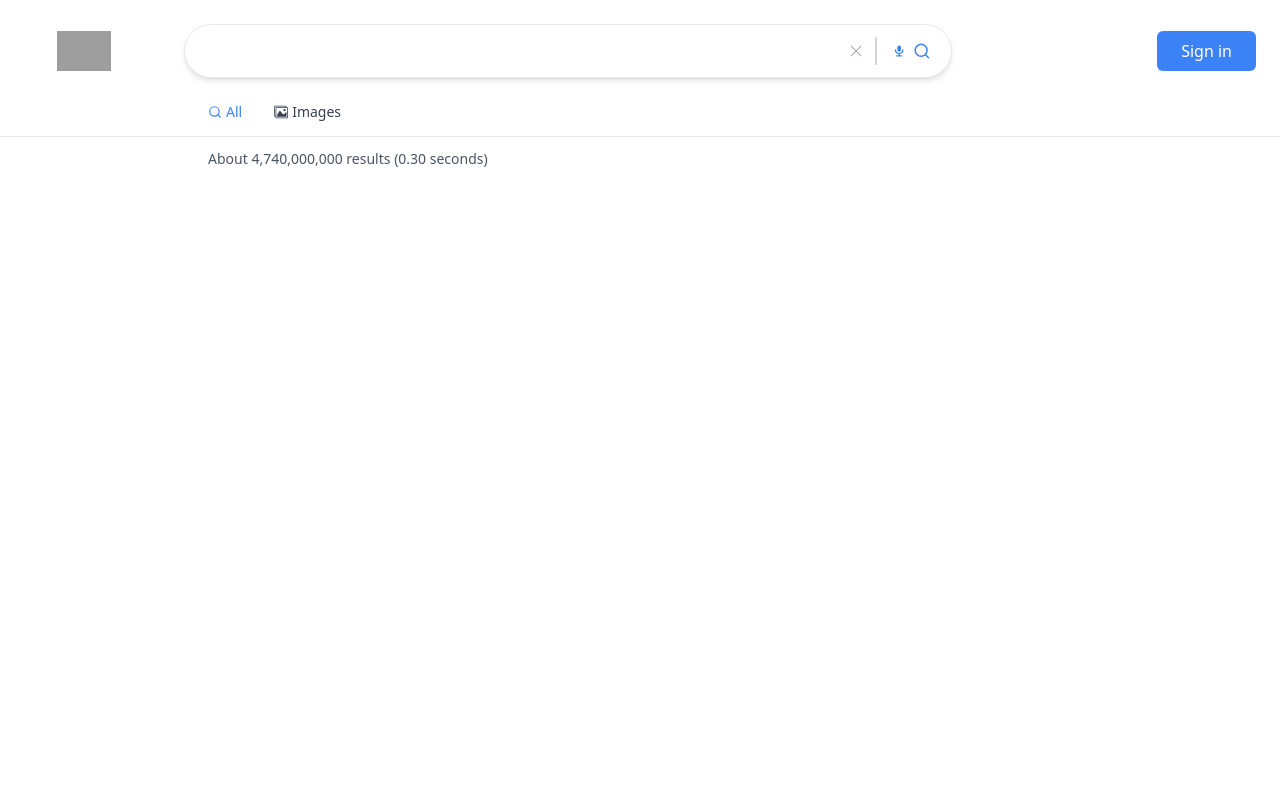
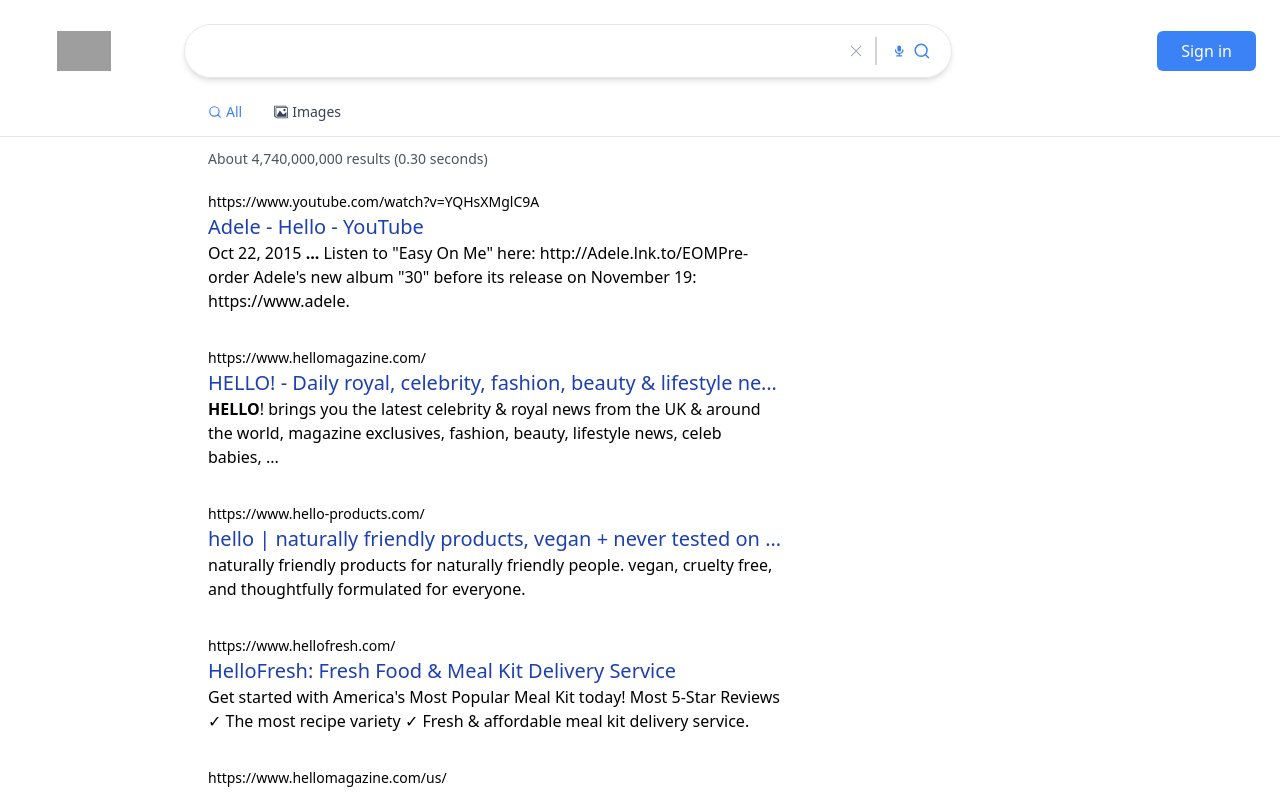
Before and after one commit to atrain42/google-clone, a Next.js app: page /search in a window 1280 px wide. Shown: the top 793 px of the page. Built offline with nearby package versions, Linux system fonts and the light colour scheme; no server answers; grey boxes are pictures that could not be loaded.

Commit message:
added search results completion

```diff
--- a/components/SearchResults.js
+++ b/components/SearchResults.js
@@ -1,4 +1,7 @@
 import React from "react";
+
+//convert hmtl string
+import Parser from "html-react-parser";
 
 export default function SearchResults({ res }) {
   return (
@@ -7,6 +10,24 @@
         About {res.searchInformation.formattedTotalResults} results (
         {res.searchInformation.formattedSearchTime} seconds)
       </p>
+      {res.items.map((result, i) => (
+        <div key={i} className="max-w-xl mb-8">
+          <div className="group">
+            <a className="text-sm truncate" href={result.link}>
+              {result.formattedUrl}
+            </a>
+            <a
+              className="group-hover:underline decoration-blue-800"
+              href={result.link}
+            >
+              <h2 className="truncate text-xl font-medium text-blue-800">
+                {result.title}
+              </h2>
+            </a>
+          </div>
+          <p>{Parser(result.htmlSnippet)}</p>
+        </div>
+      ))}
     </div>
   );
 }
--- a/package.json
+++ b/package.json
@@ -10,6 +10,7 @@
   },
   "dependencies": {
     "@heroicons/react": "^2.0.11",
+    "html-react-parser": "^3.0.4",
     "next": "12.3.1",
     "next-auth": "^4.10.3",
     "react": "18.2.0",
```
Also changed, not shown: 1 other file (tests, documents, lock files or other folders).
